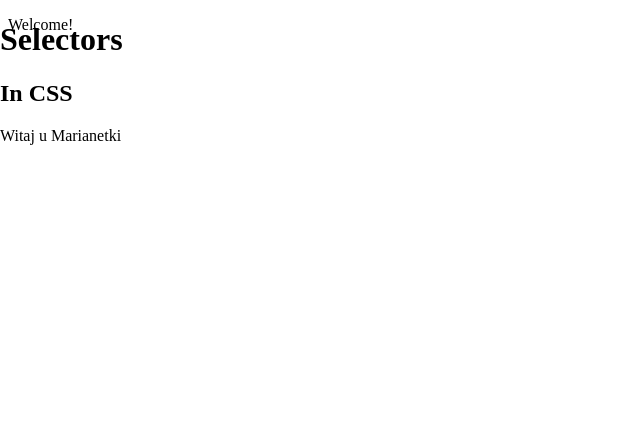
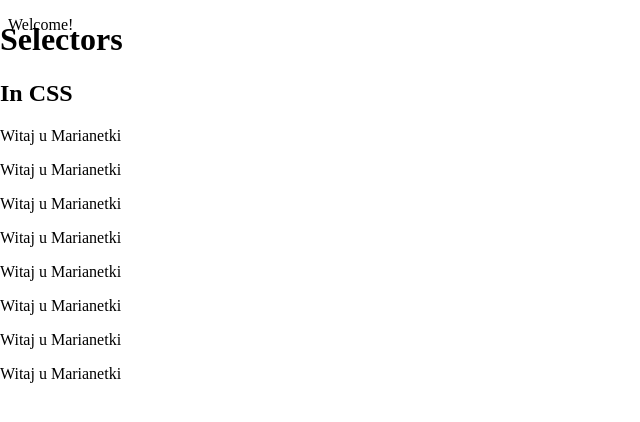
Before and after one commit to bartlomiejciupa/css_tutorial, a plain HTML site: page index.html in a window 1280 px wide. Shown: the whole page, without its empty margins (0-640 px from the left). Drawn offline with Linux system fonts and the light colour scheme.

Commit message:
30 font weight

```diff
--- a/index.html
+++ b/index.html
@@ -16,6 +16,13 @@
       <h2>In CSS</h2>
 
       <p>Witaj u Marianetki</p>
+      <p>Witaj u Marianetki</p>
+      <p>Witaj u Marianetki</p>
+      <p>Witaj u Marianetki</p>
+      <p>Witaj u Marianetki</p>
+      <p>Witaj u Marianetki</p>
+      <p>Witaj u Marianetki</p>
+      <p>Witaj u Marianetki</p>
     </div>
   </body>
 </html>
```
Also changed, not shown: css/syntax.css (+14 -0 lines).
